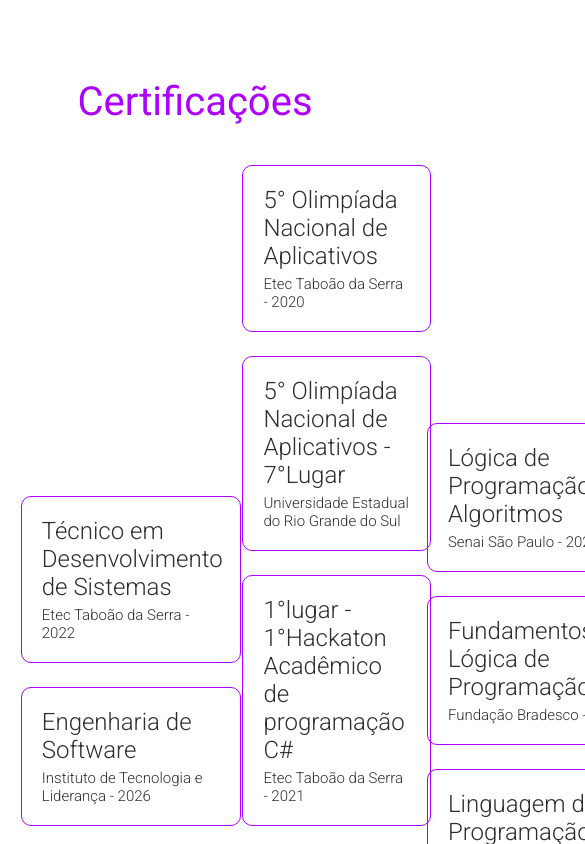
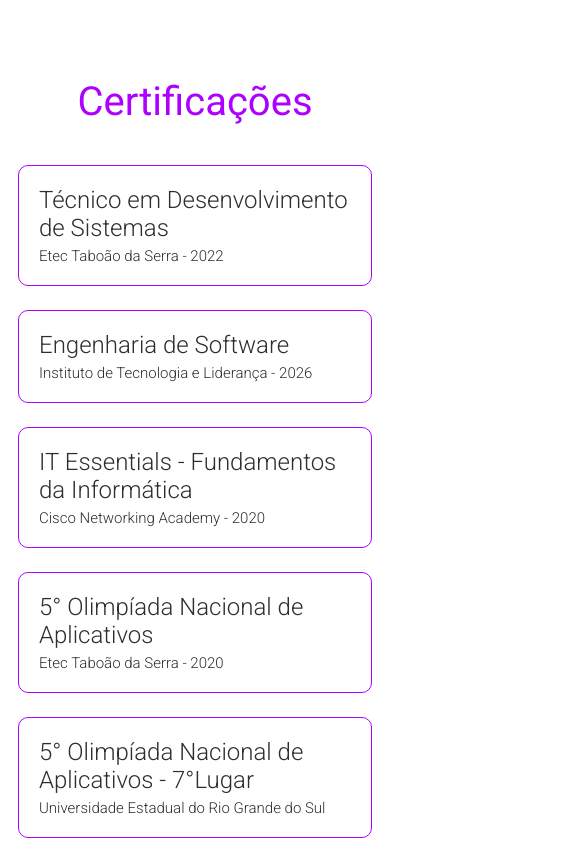
Before and after one commit to nicollasisaac/nicollas-isaac, a plain HTML site: page index.html in a window 390 px wide. Shown: the part 1156-2000 px from the top of the page, 585 px wide, since content can reach past the window. Drawn offline with nearby package versions, Linux system fonts and the light colour scheme.

Commit message:
att responsive

```diff
--- a/assets/css/style.css
+++ b/assets/css/style.css
@@ -217,6 +217,9 @@
     line-height: 18px;
 }
 @media screen and (max-width: 991px){
+    .certificados{
+        display: inline;
+    }
     .box-group{
         margin: auto;
         display: inline-block;
```
